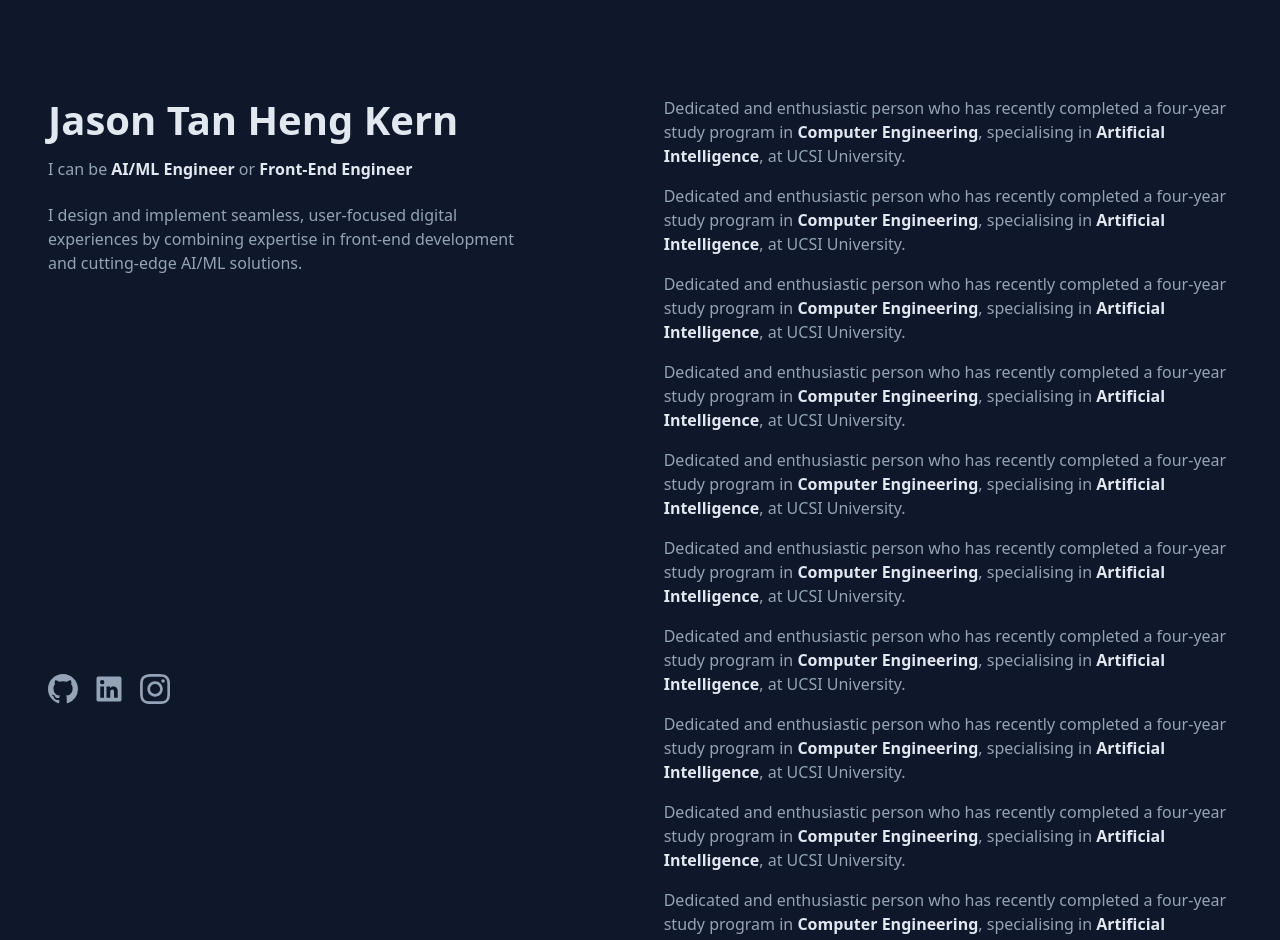
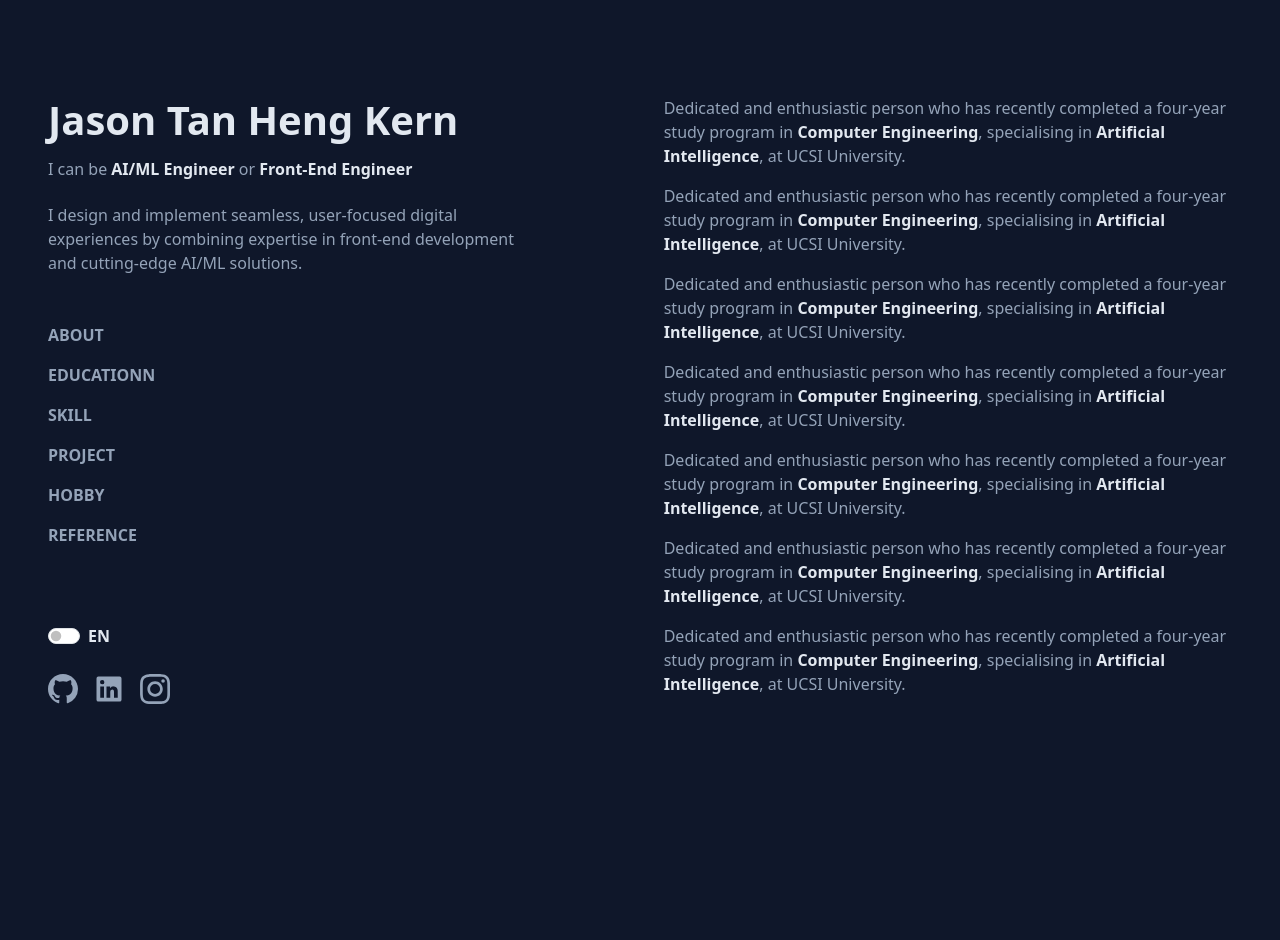
Before and after one commit to JasonTan526/hktan-resume, a Vue app: page / in a window 1280 px wide. Shown: the top 940 px of the page. After the commit the page ends 808 px from the top, so only its background shows below. Built offline with nearby package versions, Linux system fonts and the light colour scheme.

Commit message:
Implement Language System

```diff
--- /dev/null
+++ b/src/i18n/index.js
@@ -0,0 +1,16 @@
+import { createI18n } from 'vue-i18n';
+import zhMessage from './locales/zh.json';
+import enMessage from './locales/en.json';
+
+const messages = {
+	en: enMessage, // Map 'en' to enMessage
+	zh: zhMessage, // Map 'zh' to zhMessage
+};
+
+const i18n = createI18n({
+	legacy: false,
+	locale: 'en', // Set the default locale to 'en'
+	messages
+});
+
+export default i18n;
--- /dev/null
+++ b/src/i18n/locales/en.json
@@ -0,0 +1,3 @@
+{
+	"about": "about"
+}
--- /dev/null
+++ b/src/i18n/locales/zh.json
@@ -0,0 +1,3 @@
+{
+	"about": "关于我"
+}
--- a/src/main.js
+++ b/src/main.js
@@ -2,6 +2,7 @@
 import { createApp } from 'vue'
 import App from './App.vue'
 import VueLazyload from 'vue-lazyload';
+import i18n from './i18n';
 
 // Main CSS
 import './assets/main.css'
@@ -14,6 +15,7 @@ import 'bootstrap/dist/js/bootstrap.bundle.min.js';
 const app = createApp(App);
 
 // Use App
+app.use(i18n);
 
 // Vue Lazy Load
 app.use(VueLazyload, {
--- a/src/views/homePage.vue
+++ b/src/views/homePage.vue
@@ -21,9 +21,44 @@
 							I design and implement seamless, user-focused digital experiences by combining expertise in
 							front-end development and cutting-edge AI/ML solutions.
 						</p>
+
+						<div class="d-lg-flex flex-column gap-3 mt-5" style="display: none;">
+							<div>
+								<div class="text-uppercase color-Normal fw-bold pointer">
+									{{ $t('about') }}
+								</div>
+							</div>
+
+							<div class="text-uppercase color-Normal fw-bold pointer">
+								educationn
+							</div>
+							<div class="text-uppercase color-Normal fw-bold pointer">
+								skill
+							</div>
+							<div class="text-uppercase color-Normal fw-bold pointer">
+								project
+							</div>
+							<div class="text-uppercase color-Normal fw-bold pointer">
+								hobby
+							</div>
+							<div class="text-uppercase color-Normal fw-bold pointer">
+								reference
+							</div>
+						</div>
 					</div>
 
 					<div>
+						<div class="d-flex flex-column">
+							<div>
+								<div class="form-check form-switch">
+									<input class="form-check-input" type="checkbox" role="switch"
+										id="flexSwitchCheckChecked" v-model="isZH" @change="toggleLocale">
+									<label class="form-check-label color-Header fw-bold" for="flexSwitchCheckChecked">{{
+										isZH ? '中文' : 'EN' }}</label>
+								</div>
+							</div>
+
+
 							<div class="d-flex gap-3 mt-4">
 								<a href="https://github.com/JasonTan526" target="_blank">
 									<svg xmlns="http://www.w3.org/2000/svg" viewBox="0 0 16 16"
@@ -53,6 +88,8 @@
 									</svg>
 								</a>
 							</div>
+
+						</div>
 					</div>
 				</div>
 			</div>
@@ -71,7 +108,7 @@
 				</p>
 
 				<h6 class="text-uppercase color-Header fw-bold sticky-top mb-0 py-4 bg-Normal d-lg-none">
-					about
+					education
 				</h6>
 
 				<p class="color-Normal">
@@ -83,7 +120,7 @@
 				</p>
 
 				<h6 class="text-uppercase color-Header fw-bold sticky-top mb-0 py-4 bg-Normal d-lg-none">
-					about
+					experience
 				</h6>
 
 				<p class="color-Normal">
@@ -95,7 +132,7 @@
 				</p>
 
 				<h6 class="text-uppercase color-Header fw-bold sticky-top mb-0 py-4 bg-Normal d-lg-none">
-					about
+					skill
 				</h6>
 
 				<p class="color-Normal">
@@ -107,7 +144,7 @@
 				</p>
 
 				<h6 class="text-uppercase color-Header fw-bold sticky-top mb-0 py-4 bg-Normal d-lg-none">
-					about
+					project
 				</h6>
 
 				<p class="color-Normal">
@@ -119,7 +156,7 @@
 				</p>
 
 				<h6 class="text-uppercase color-Header fw-bold sticky-top mb-0 py-4 bg-Normal d-lg-none">
-					about
+					hobby
 				</h6>
 
 				<p class="color-Normal">
@@ -131,67 +168,7 @@
 				</p>
 
 				<h6 class="text-uppercase color-Header fw-bold sticky-top mb-0 py-4 bg-Normal d-lg-none">
-					about
-				</h6>
-
-				<p class="color-Normal">
-					Dedicated and enthusiastic person who has recently completed a four-year study program in
-					<b class="color-Header"> Computer Engineering</b>,
-					specialising in
-					<b class="color-Header"> Artificial Intelligence</b>,
-					at UCSI University.
-				</p>
-
-				<h6 class="text-uppercase color-Header fw-bold sticky-top mb-0 py-4 bg-Normal d-lg-none">
-					about
-				</h6>
-
-				<p class="color-Normal">
-					Dedicated and enthusiastic person who has recently completed a four-year study program in
-					<b class="color-Header"> Computer Engineering</b>,
-					specialising in
-					<b class="color-Header"> Artificial Intelligence</b>,
-					at UCSI University.
-				</p>
-
-				<h6 class="text-uppercase color-Header fw-bold sticky-top mb-0 py-4 bg-Normal d-lg-none">
-					about
-				</h6>
-
-				<p class="color-Normal">
-					Dedicated and enthusiastic person who has recently completed a four-year study program in
-					<b class="color-Header"> Computer Engineering</b>,
-					specialising in
-					<b class="color-Header"> Artificial Intelligence</b>,
-					at UCSI University.
-				</p>
-
-				<h6 class="text-uppercase color-Header fw-bold sticky-top mb-0 py-4 bg-Normal d-lg-none">
-					about
-				</h6>
-
-				<p class="color-Normal">
-					Dedicated and enthusiastic person who has recently completed a four-year study program in
-					<b class="color-Header"> Computer Engineering</b>,
-					specialising in
-					<b class="color-Header"> Artificial Intelligence</b>,
-					at UCSI University.
-				</p>
-
-				<h6 class="text-uppercase color-Header fw-bold sticky-top mb-0 py-4 bg-Normal d-lg-none">
-					about
-				</h6>
-
-				<p class="color-Normal">
-					Dedicated and enthusiastic person who has recently completed a four-year study program in
-					<b class="color-Header"> Computer Engineering</b>,
-					specialising in
-					<b class="color-Header"> Artificial Intelligence</b>,
-					at UCSI University.
-				</p>
-
-				<h6 class="text-uppercase color-Header fw-bold sticky-top mb-0 py-4 bg-Normal d-lg-none">
-					about
+					reference
 				</h6>
 
 				<p class="color-Normal">
@@ -213,12 +190,16 @@ export default {
 		return {
 			x: 0,
 			y: 0,
+			isZH: false,
 		};
 	},
 	methods: {
 		update(event) {
 			this.x = event.pageX;
 			this.y = event.pageY;
+		},
+		toggleLocale() {
+			this.$i18n.locale = this.isZH ? 'zh' : 'en';
 		},
 	},
 	mounted() {
```
Lines whose indentation alone changed are shown as unchanged.
